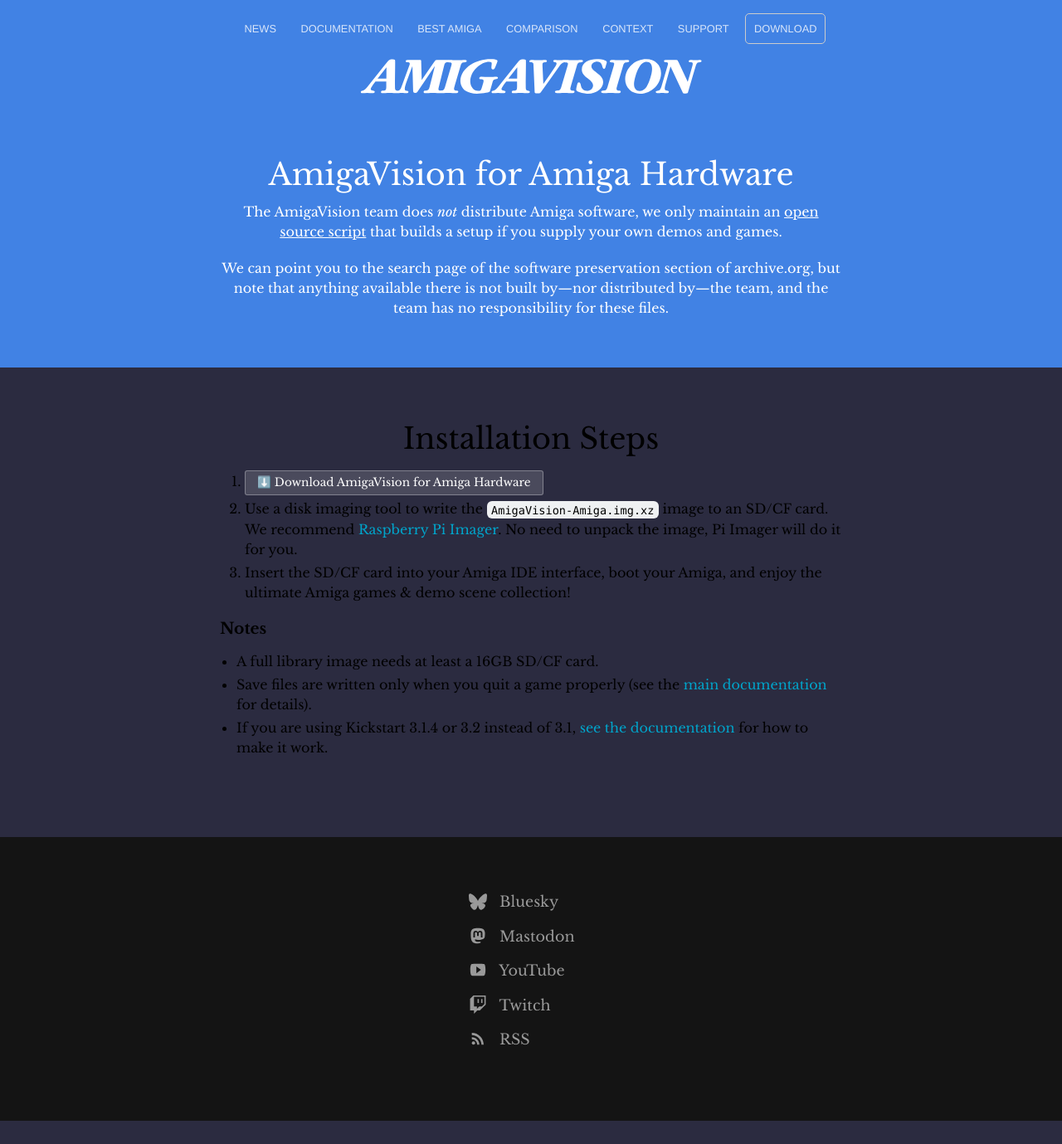
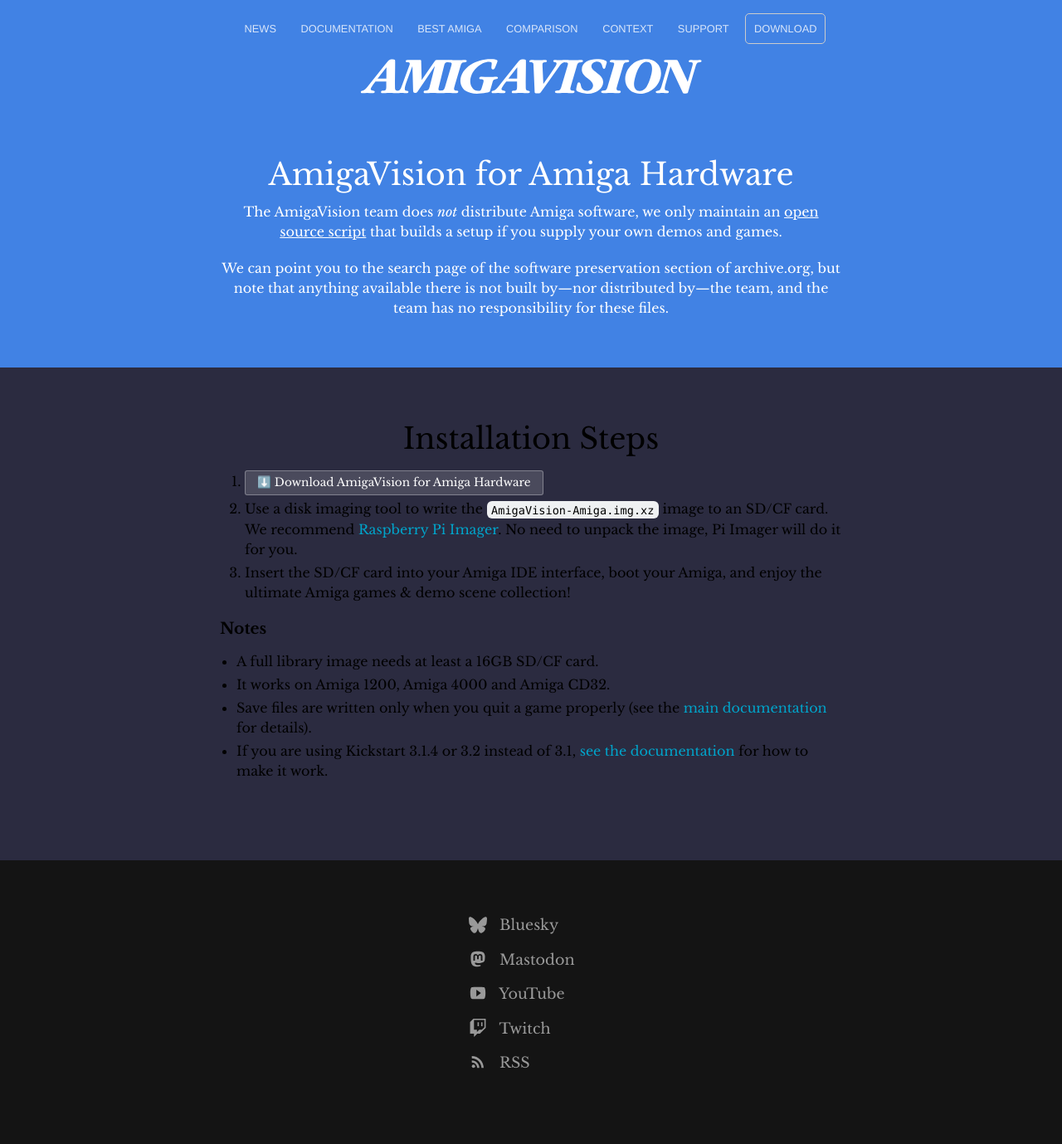
Before and after one commit to amigavision/amigavision.github.io, a Jekyll site: the page built from download/amiga.html, in a window 1280 px wide. Shown: the whole page at 83% size. Built offline with Jekyll 4.4.1, drawn with Linux system fonts in a browser that asks for light colours; before the commit the page ends 1351 px from its top, so only the background shows below that.

Commit message:
Add note about AGA

```diff
--- a/download/amiga.html
+++ b/download/amiga.html
@@ -24,6 +24,7 @@
     <h3>Notes</h3>
     <ul>
       <li>A full library image needs at least a 16GB SD/CF card.
+      <li>It works on Amiga 1200, Amiga 4000 and Amiga CD32.
       <li>Save files are written only when you quit a game properly (see the <a href="/docs#amiga">main documentation</a> for details).
       <li>If you are using Kickstart 3.1.4 or 3.2 instead of 3.1, <a href="/docs#kickstart">see the documentation</a> for how to make it work.
     </ul>
```
